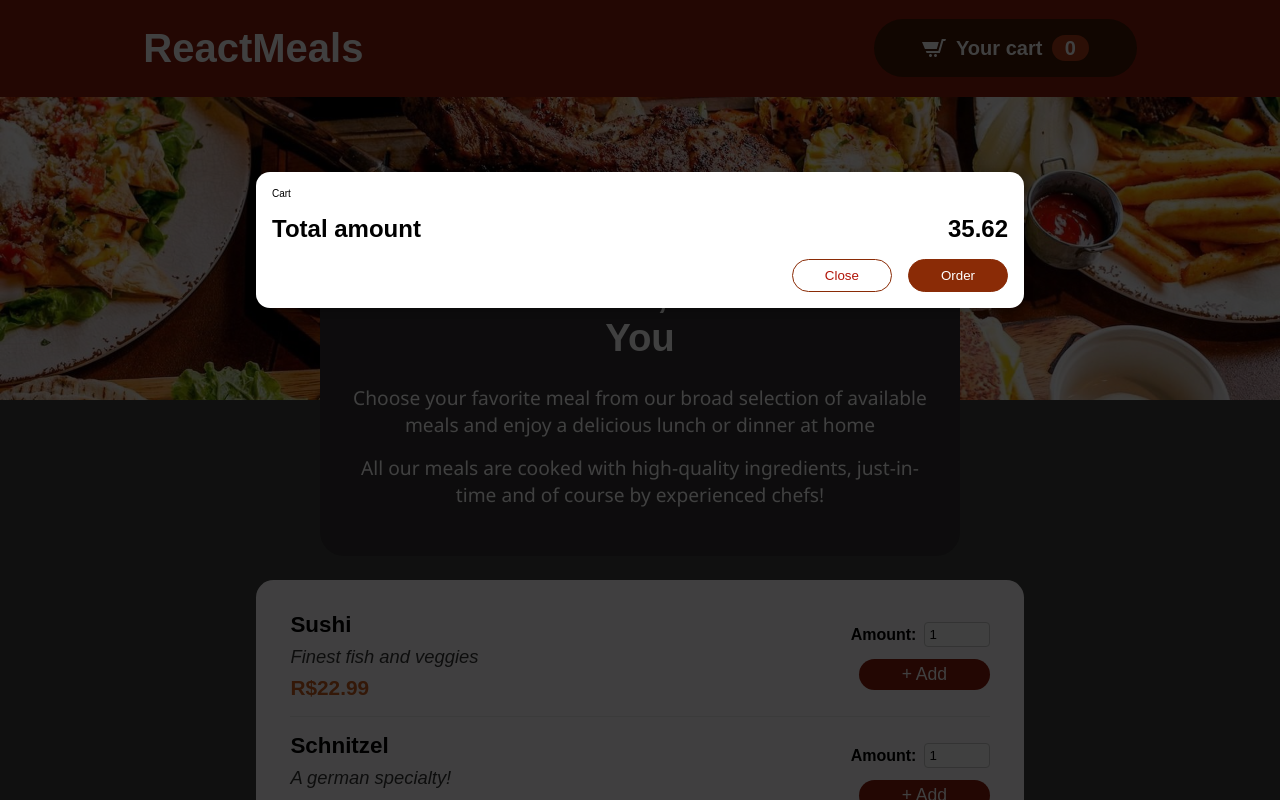
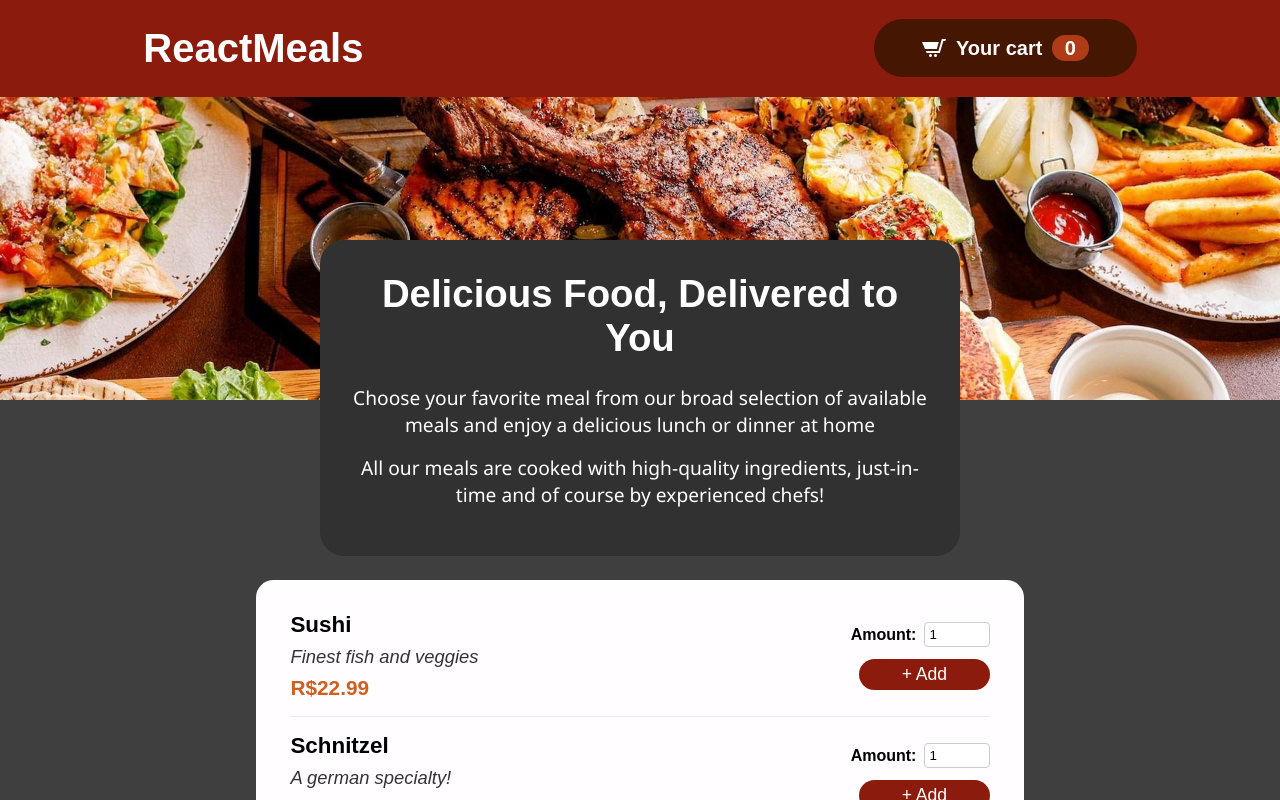
Before and after one commit to mathesukkj/react-meals, a React (Vite) app: page / in a window 1280 px wide. Shown: the top 800 px of the page. Built offline with nearby package versions, Linux system fonts and the light colour scheme.

Commit message:
feat(cart): add open/close feature

```diff
--- a/src/App.jsx
+++ b/src/App.jsx
@@ -3,12 +3,19 @@ import Cart from "./components/Cart/Cart";
 import Header from "./components/Header/Header";
 import AllMeals from "./components/Meals/AllMeals";
 import Hero from "./components/Meals/Hero";
+import { useState } from "react";
 
 function App() {
+    const [isCartOpen, setIsCartOpen] = useState(false);
+
+    const handleShowCart = () => {
+        setIsCartOpen(!isCartOpen);
+    };
+
     return (
         <>
-            <Cart />
-            <Header />
+            {isCartOpen && <Cart onShowCart={handleShowCart} />}
+            <Header onShowCart={handleShowCart} />
             <Hero />
             <AllMeals />
         </>
--- a/src/components/Cart/Cart.jsx
+++ b/src/components/Cart/Cart.jsx
@@ -44,7 +44,7 @@ const BtnOrder = styled.button`
     color: white;
 `;
 
-export default function Cart() {
+export default function Cart(props) {
     const cartItems = [];
 
     return (
@@ -55,7 +55,7 @@ export default function Cart() {
                 <span>35.62</span>
             </Total>
             <Actions>
-                <BtnClose>Close</BtnClose>
+                <BtnClose onClick={props.onShowCart}>Close</BtnClose>
                 <BtnOrder>Order</BtnOrder>
             </Actions>
         </CartModal>
--- a/src/components/Header/CartButton.jsx
+++ b/src/components/Header/CartButton.jsx
@@ -22,9 +22,9 @@ const ItemsCount = styled.div`
     padding: 0.1rem 0.8rem;
 `;
 
-export default function CartButton() {
+export default function CartButton(props) {
     return (
-        <Container>
+        <Container onClick={props.onClick}>
             <svg
                 xmlns="http://www.w3.org/2000/svg"
                 width="24"
--- a/src/components/Header/Header.jsx
+++ b/src/components/Header/Header.jsx
@@ -25,12 +25,12 @@ const Logo = styled.span`
     font-weight: 700;
 `;
 
-export default function Header() {
+export default function Header(props) {
     return (
         <Container>
             <Nav>
                 <Logo>ReactMeals</Logo>
-                <CartButton />
+                <CartButton onClick={props.onShowCart} />
             </Nav>
         </Container>
     );
```
